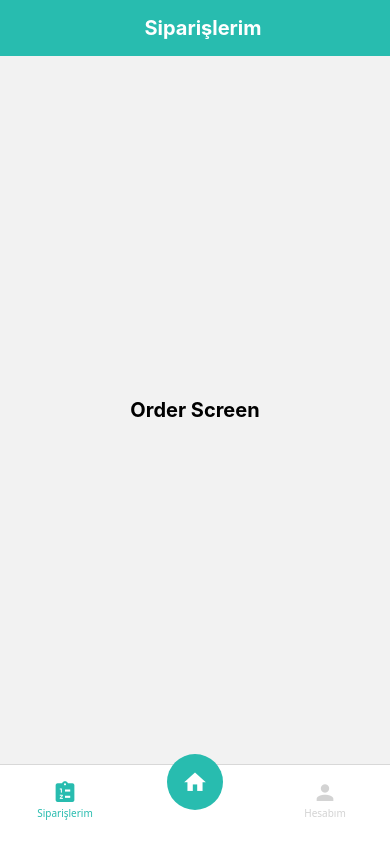
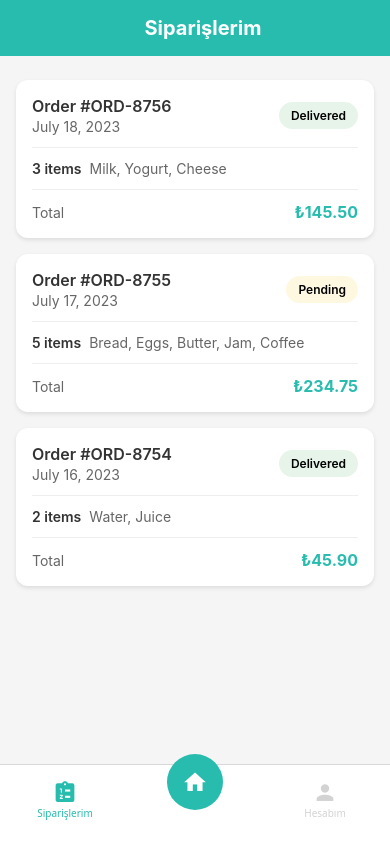
Before and after one commit to KotoJallow/sutcun-mobile, a React Native app: screen /Main in a window 390 px wide. Built offline with nearby package versions, Linux system fonts and the light colour scheme.

Commit message:
feat: siparişlerim ekranı oluşturuldu

```diff
--- /dev/null
+++ b/src/components/OrderCard.tsx
@@ -0,0 +1,141 @@
+import React from 'react';
+import { View, Text, StyleSheet } from 'react-native';
+import Colors from '../constants/colors';
+
+interface OrderCardProps {
+  orderNumber: string;
+  date: string;
+  itemCount: number;
+  items: string;
+  total: number;
+  status: 'delivered' | 'pending' | 'cancelled';
+}
+
+const OrderCard: React.FC<OrderCardProps> = ({
+  orderNumber,
+  date,
+  itemCount,
+  items,
+  total,
+  status
+}) => {
+  return (
+    <View style={styles.container}>
+      <View style={styles.header}>
+        <View>
+          <Text style={styles.orderNumber}>Order #{orderNumber}</Text>
+          <Text style={styles.date}>{date}</Text>
+        </View>
+        <View style={[styles.statusBadge,
+          status === 'delivered' && styles.deliveredBadge,
+          status === 'pending' && styles.pendingBadge,
+          status === 'cancelled' && styles.cancelledBadge,
+        ]}>
+          <Text style={styles.statusText}>{status}</Text>
+        </View>
+      </View>
+
+      <View style={styles.content}>
+        <View style={styles.itemsContainer}>
+          <Text style={styles.itemCount}>{itemCount} items</Text>
+          <Text style={styles.items}>{items}</Text>
+        </View>
+      </View>
+
+      <View style={styles.footer}>
+        <Text style={styles.totalLabel}>Total</Text>
+        <Text style={styles.totalAmount}>₺{total.toFixed(2)}</Text>
+      </View>
+    </View>
+  );
+};
+
+const styles = StyleSheet.create({
+  container: {
+    backgroundColor: Colors.white,
+    borderRadius: 12,
+    padding: 16,
+    marginHorizontal: 16,
+    marginVertical: 8,
+    shadowColor: '#000',
+    shadowOffset: {
+      width: 0,
+      height: 2,
+    },
+    shadowOpacity: 0.1,
+    shadowRadius: 4,
+    elevation: 3,
+  },
+  header: {
+    flexDirection: 'row',
+    justifyContent: 'space-between',
+    alignItems: 'center',
+    marginBottom: 12,
+  },
+  orderNumber: {
+    fontSize: 16,
+    fontWeight: '600',
+    color: '#333',
+  },
+  date: {
+    fontSize: 14,
+    color: '#666',
+    marginTop: 2,
+  },
+  statusBadge: {
+    paddingHorizontal: 12,
+    paddingVertical: 6,
+    borderRadius: 16,
+  },
+  deliveredBadge: {
+    backgroundColor: '#e6f4ea',
+  },
+  pendingBadge: {
+    backgroundColor: '#fff8e1',
+  },
+  cancelledBadge: {
+    backgroundColor: '#ffebee',
+  },
+  statusText: {
+    fontSize: 12,
+    fontWeight: '600',
+    textTransform: 'capitalize',
+  },
+  content: {
+    borderTopWidth: 1,
+    borderBottomWidth: 1,
+    borderColor: '#eee',
+    paddingVertical: 12,
+  },
+  itemsContainer: {
+    flexDirection: 'row',
+    alignItems: 'center',
+  },
+  itemCount: {
+    fontSize: 14,
+    fontWeight: '600',
+    color: '#333',
+    marginRight: 8,
+  },
+  items: {
+    fontSize: 14,
+    color: '#666',
+  },
+  footer: {
+    flexDirection: 'row',
+    justifyContent: 'space-between',
+    alignItems: 'center',
+    marginTop: 12,
+  },
+  totalLabel: {
+    fontSize: 14,
+    color: '#666',
+  },
+  totalAmount: {
+    fontSize: 16,
+    fontWeight: '700',
+    color: Colors.primary,
+  },
+});
+
+export default OrderCard;
--- a/src/screens/OrdersScreen.tsx
+++ b/src/screens/OrdersScreen.tsx
@@ -1,10 +1,61 @@
 import React from 'react';
-import { View, Text } from 'react-native';
+import { View, ScrollView, StyleSheet } from 'react-native';
+import OrderCard from '../components/OrderCard';
+import CustomToolbar from '../components/CustomToolbar';
 
-export default function HomeScreen() {
-  return (
-    <View className="flex-1 justify-center items-center">
-      <Text className="text-xl font-bold">Order Screen</Text>
-    </View>
-  );
+const DUMMY_ORDERS = [
+	{
+		orderNumber: 'ORD-8756',
+		date: 'July 18, 2023',
+		itemCount: 3,
+		items: 'Milk, Yogurt, Cheese',
+		total: 145.5,
+		status: 'delivered' as const,
+	},
+	{
+		orderNumber: 'ORD-8755',
+		date: 'July 17, 2023',
+		itemCount: 5,
+		items: 'Bread, Eggs, Butter, Jam, Coffee',
+		total: 234.75,
+		status: 'pending' as const,
+	},
+	{
+		orderNumber: 'ORD-8754',
+		date: 'July 16, 2023',
+		itemCount: 2,
+		items: 'Water, Juice',
+		total: 45.9,
+		status: 'delivered' as const,
+	},
+];
+
+export default function OrdersScreen() {
+	return (
+		<View style={styles.container}>
+			<ScrollView contentContainerStyle={styles.scrollContent}>
+				{DUMMY_ORDERS.map((order) => (
+					<OrderCard
+						key={order.orderNumber}
+						orderNumber={order.orderNumber}
+						date={order.date}
+						itemCount={order.itemCount}
+						items={order.items}
+						total={order.total}
+						status={order.status}
+					/>
+				))}
+			</ScrollView>
+		</View>
+	);
 }
+
+const styles = StyleSheet.create({
+	container: {
+		flex: 1,
+		backgroundColor: '#f5f5f5',
+	},
+	scrollContent: {
+		paddingVertical: 16,
+	},
+});
```
